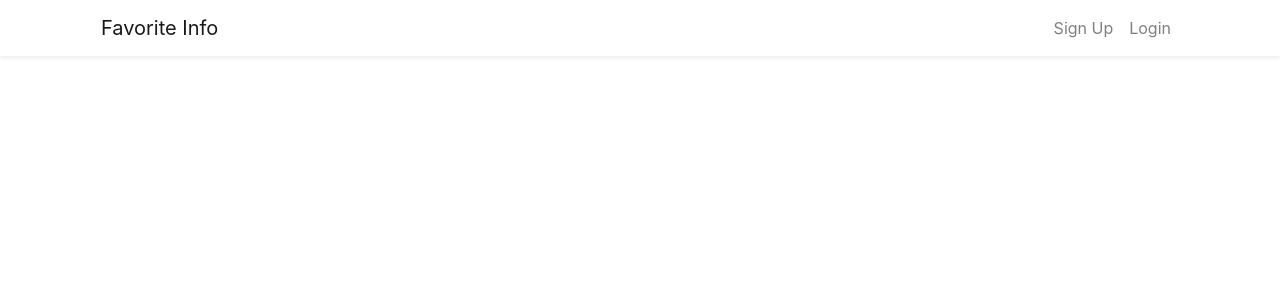
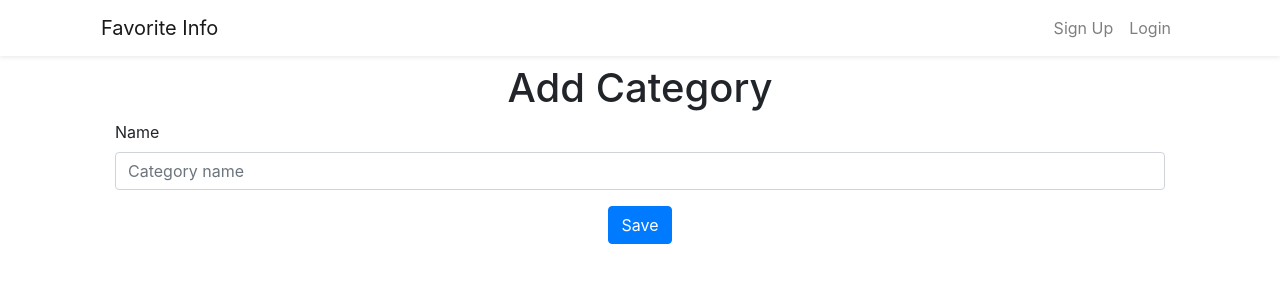
Before and after one commit to uzunemre/favorite-info-frontend, a React (Create React App) app: page /#/addCategory in a window 1280 px wide. Shown: the top 300 px of the page. Built offline with nearby package versions, Linux system fonts and the light colour scheme; sample sign-in values are in the browser's storage.

Commit message:
added category page

```diff
--- a/src/api/apiCalls.js
+++ b/src/api/apiCalls.js
@@ -1,12 +1,4 @@
 import axios from 'axios';
-
-export const signup = (user) => {
-    return axios.post('/api/1.0/users', user);
-};
-
-export const login = (user) => {
-    return axios.post('/api/1.0/login', {}, {auth: user});
-};
 
 export const setAuthorizationHeader = ({username, password, isLoggedIn}) => {
     if (isLoggedIn) {
@@ -17,3 +9,15 @@ export const setAuthorizationHeader = ({username, password, isLoggedIn}) => {
         delete axios.defaults.headers.common['Authorization'];
     }
 };
+
+export const signup = (user) => {
+    return axios.post('/api/1.0/users', user);
+};
+
+export const login = (user) => {
+    return axios.post('/api/1.0/login', {}, {auth: user});
+};
+
+export const addCategory = (category) => {
+    return axios.post('/api/1.0/categories', category);
+};
--- a/src/components/TopBar.js
+++ b/src/components/TopBar.js
@@ -2,6 +2,7 @@ import React from 'react';
 import {Link} from 'react-router-dom';
 import {connect} from 'react-redux';
 import ProfileImageWithDefault from './ProfileImageWithDefault';
+import {userInfo} from "../utils/utils";
 
 class TopBar extends React.Component {
     state = {
@@ -27,6 +28,12 @@ class TopBar extends React.Component {
     onClickDisplayName = () => {
         this.setState({
             dropDownVisible: true
+        });
+    };
+
+    onClickAddCategory = () => {
+        this.setState({
+            dropDownVisible: false
         });
     };
 
@@ -89,12 +96,15 @@ class TopBar extends React.Component {
               </span>
                         </div>
                         <div className={dropDownClass} data-testid="drop-down-menu">
+                            <span
+                                className="dropdown-item"
+                            ><i className="fas fa-user text-info"></i> {userInfo(this.props.user)}</span>
                             <Link
-                                to={`/${this.props.user.username}`}
+                                to="/addCategory"
                                 className="dropdown-item"
-                                onClick={this.onClickMyProfile}
+                                onClick={this.onClickAddCategory}
                             >
-                                <i className="fas fa-user text-info"></i> My Profile
+                                <i className="fa fa-plus"></i>Add Category
                             </Link>
                             <span
                                 className="dropdown-item"
@@ -102,9 +112,7 @@ class TopBar extends React.Component {
                                 style={{
                                     cursor: 'pointer'
                                 }}
-                            >
-                <i className="fas fa-sign-out-alt text-danger"></i> Logout
-              </span>
+                            ><i className="fas fa-sign-out-alt text-danger"></i> Logout</span>
                         </div>
                     </li>
                 </ul>
--- a/src/containers/App.js
+++ b/src/containers/App.js
@@ -4,6 +4,7 @@ import TopBar from '../components/TopBar';
 import HomePage from "../pages/HomePage";
 import UserSignupPage from "../pages/UserSignUpPage";
 import LoginPage from '../pages/LoginPage';
+import {CategoryAddPage} from "../pages/CategoryAddPage";
 
 function App() {
     return (
@@ -14,6 +15,7 @@ function App() {
                     <Route exact path="/" component={HomePage}/>
                     <Route path="/login" component={LoginPage}/>
                     <Route path="/signup" component={UserSignupPage}/>
+                    <Route path="/addCategory" component={CategoryAddPage}/>
                 </Switch>
             </div>
         </div>
--- /dev/null
+++ b/src/pages/CategoryAddPage.js
@@ -0,0 +1,68 @@
+import React from 'react';
+import Input from '../components/Input';
+import ButtonWithProgress from '../components/ButtonWithProgress';
+import * as apiCalls from '../api/apiCalls';
+
+export class CategoryAddPage extends React.Component {
+    state = {
+        name: '',
+        pendingApiCall: false,
+        errors: {},
+    };
+
+    onChangeName = (event) => {
+        const value = event.target.value;
+        const errors = {...this.state.errors};
+        delete errors.name;
+        this.setState({name: value, errors});
+    };
+
+    onClickSave = () => {
+        const category = {
+            name: this.state.name,
+        };
+        this.setState({pendingApiCall: true});
+        apiCalls
+            .addCategory(category)
+            .then((response) => {
+                this.setState({pendingApiCall: false}, () =>
+                    this.props.history.push('/')
+                );
+            })
+            .catch((apiError) => {
+                let errors = {...this.state.errors};
+                if (apiError.response.data && apiError.response.data.validationErrors) {
+                    errors = {...apiError.response.data.validationErrors};
+                }
+                this.setState({pendingApiCall: false, errors});
+            });
+    };
+
+    render() {
+        return (
+            <div className="container">
+                <h1 className="text-center">Add Category</h1>
+                <div className="col-12 mb-3">
+                    <Input
+                        label="Name"
+                        placeholder="Category name"
+                        value={this.state.name}
+                        onChange={this.onChangeName}
+                        hasError={this.state.errors.name && true}
+                        error={this.state.errors.name}
+                    />
+                </div>
+                <div className="text-center">
+                    <ButtonWithProgress
+                        onClick={this.onClickSave}
+                        disabled={
+                            this.state.pendingApiCall
+                        }
+                        pendingApiCall={this.state.pendingApiCall}
+                        text="Save"
+                    />
+                </div>
+            </div>
+        );
+    }
+}
--- /dev/null
+++ b/src/utils/utils.js
@@ -0,0 +1,3 @@
+export function userInfo(user) {
+    return user.name + " " + user.surname;
+}
```
